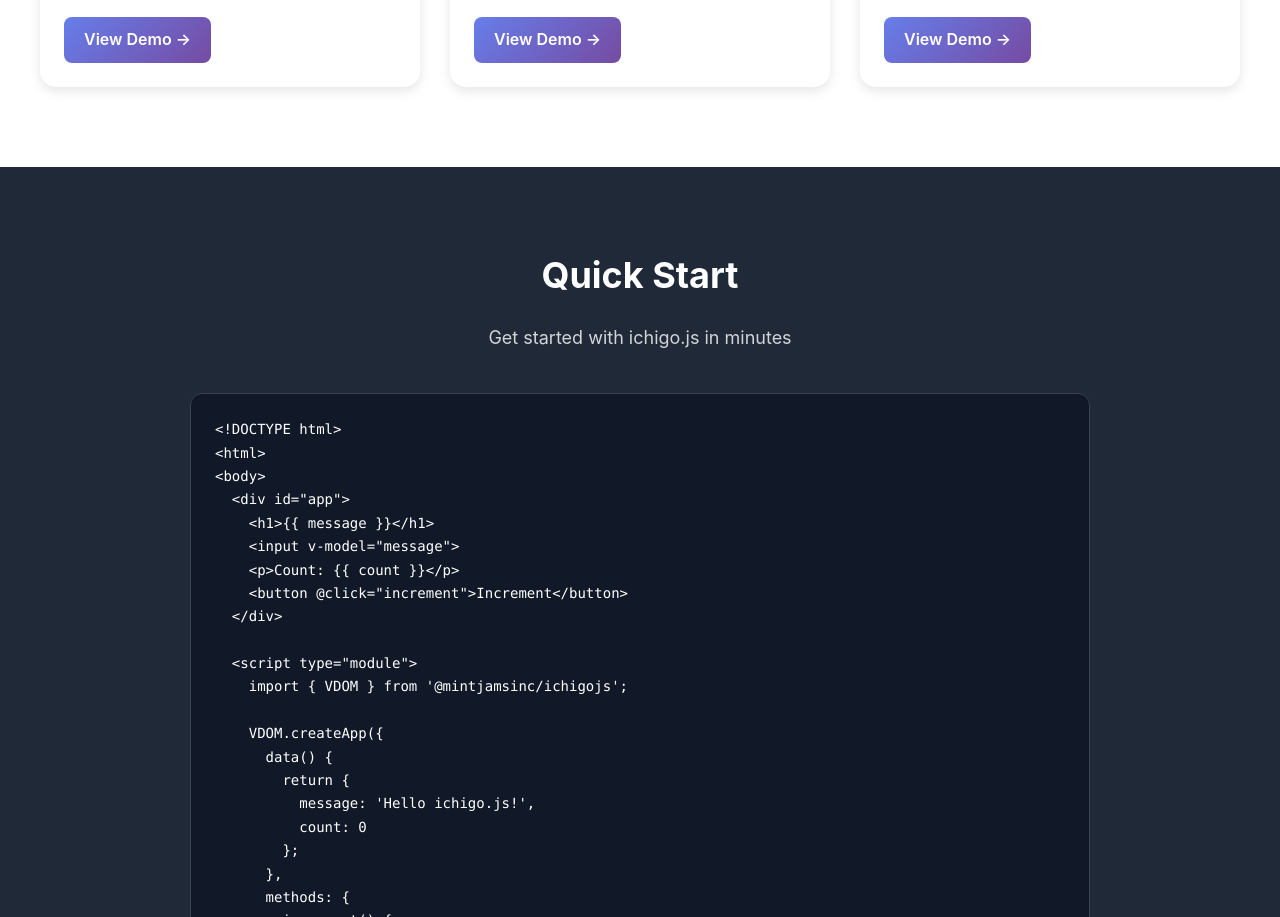
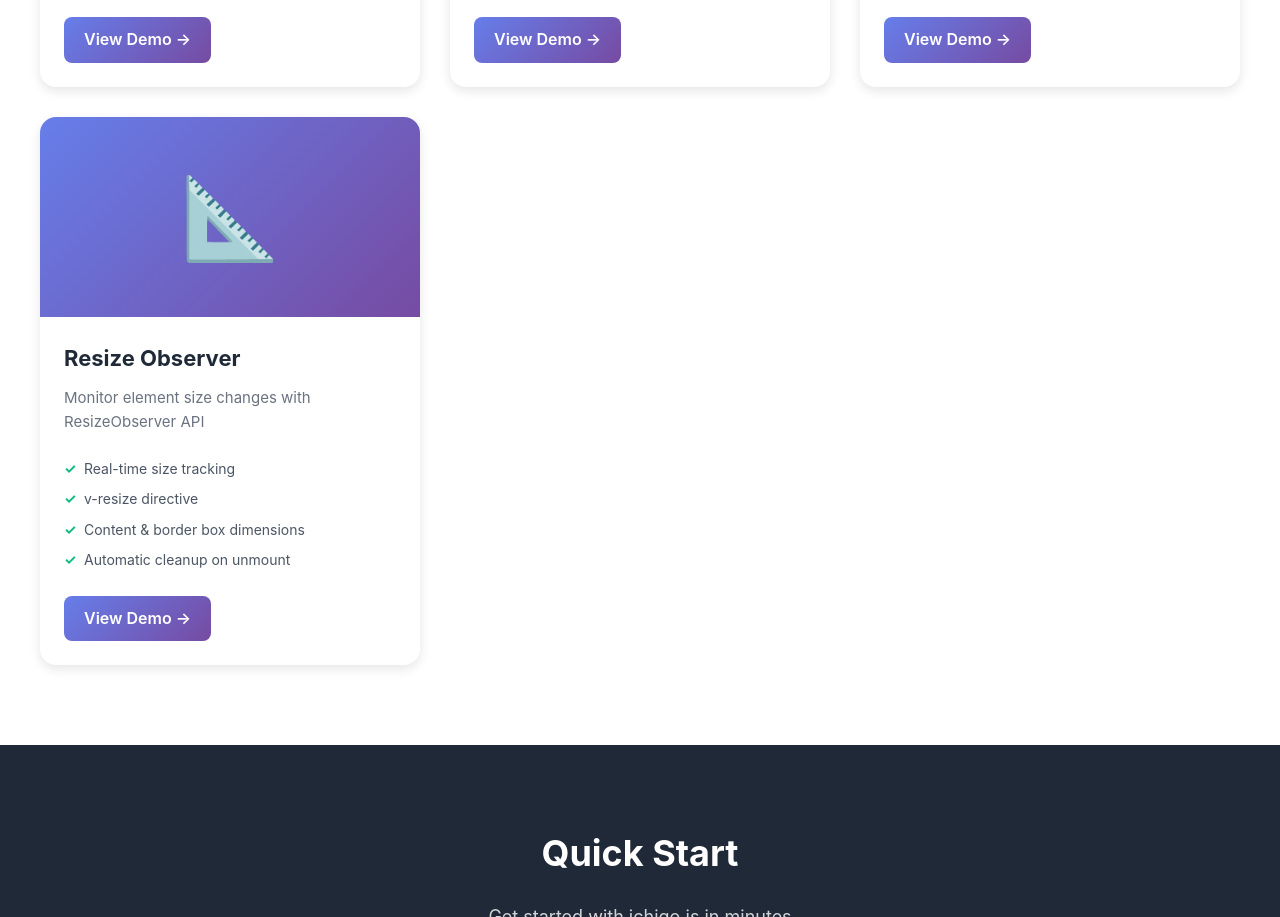
Before and after one commit to mintjamsinc/ichigojs, a website: page docs/index.html in a window 1280 px wide. Shown: the part 2479-3396 px from the top of the page. Drawn offline with Linux system fonts and the light colour scheme.

Commit message:
feat: add Resize Observer example to documentation

```diff
--- a/docs/index.html
+++ b/docs/index.html
@@ -543,6 +543,26 @@
             <a href="chart-integration.html" class="example-link">View Demo →</a>
           </div>
         </div>
+
+        <!-- Resize Observer -->
+        <div class="example-card">
+          <div class="example-preview gradient-1">
+            <span>📐</span>
+          </div>
+          <div class="example-info">
+            <h3 class="example-title">Resize Observer</h3>
+            <p class="example-description">
+              Monitor element size changes with ResizeObserver API
+            </p>
+            <ul class="example-features">
+              <li>Real-time size tracking</li>
+              <li>v-resize directive</li>
+              <li>Content & border box dimensions</li>
+              <li>Automatic cleanup on unmount</li>
+            </ul>
+            <a href="resize-observer.html" class="example-link">View Demo →</a>
+          </div>
+        </div>
       </div>
     </div>
   </section>
```
